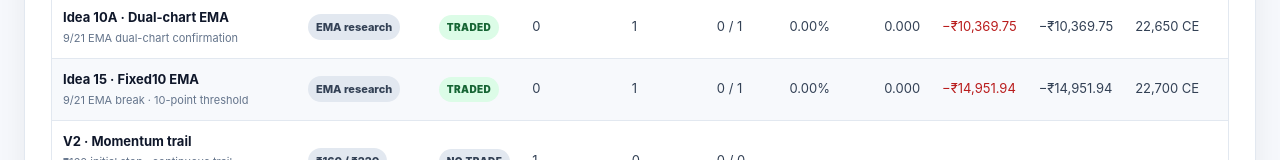
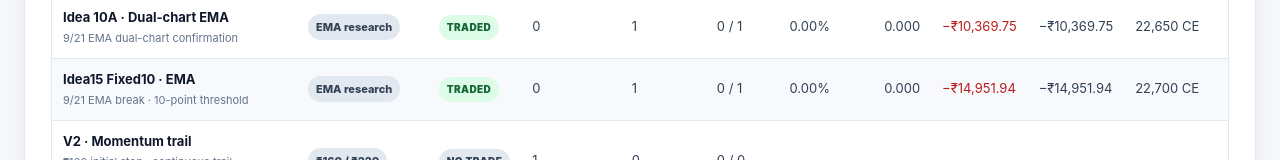
Before and after one commit to imvishalmittal/nifty-options-lab, a Next.js app: page /paper in a window 1280 px wide. Shown: the part 633-793 px from the top of the page. Built offline with nearby package versions, Linux system fonts and the light colour scheme; no server answers.

Commit message:
Fix Idea15 dashboard test metadata

```diff
--- a/app/paper-ledger.tsx
+++ b/app/paper-ledger.tsx
@@ -33,7 +33,7 @@ const strategies: StrategyDefinition[] = [
   { key: "V10-10", label: "V10-10 · 170/210 stepped", shortRule: "₹170 stop · ₹210 activation · 10-point steps", cohort: "₹170 / ₹210", thread: "BASE", sessionKey: "V10-10" },
   { key: "V11", label: "V11 · 170-stop fixed 2R", shortRule: "₹170 stop · entry-relative 2R target", cohort: "₹170 / ₹210", thread: "BASE", sessionKey: "V11" },
   { key: "IDEA10A", label: "Idea 10A · Dual-chart EMA", shortRule: "9/21 EMA dual-chart confirmation", cohort: "EMA research", thread: "IDEA10", sessionKey: "IDEA10A" },
-  { key: "IDEA15_FIXED10", label: "Idea 15 · Fixed10 EMA", shortRule: "9/21 EMA break · 10-point threshold", cohort: "EMA research", thread: "IDEA15", sessionKey: "IDEA15_FIXED10" },
+  { key: "IDEA15_FIXED10", label: "Idea15 Fixed10 · EMA", shortRule: "9/21 EMA break · 10-point threshold", cohort: "EMA research", thread: "IDEA15", sessionKey: "IDEA15_FIXED10", isolatedTradeOnly: true },
 ];
 
 const comparisonColumns: Array<{ key: SortKey; label: string }> = [
```
